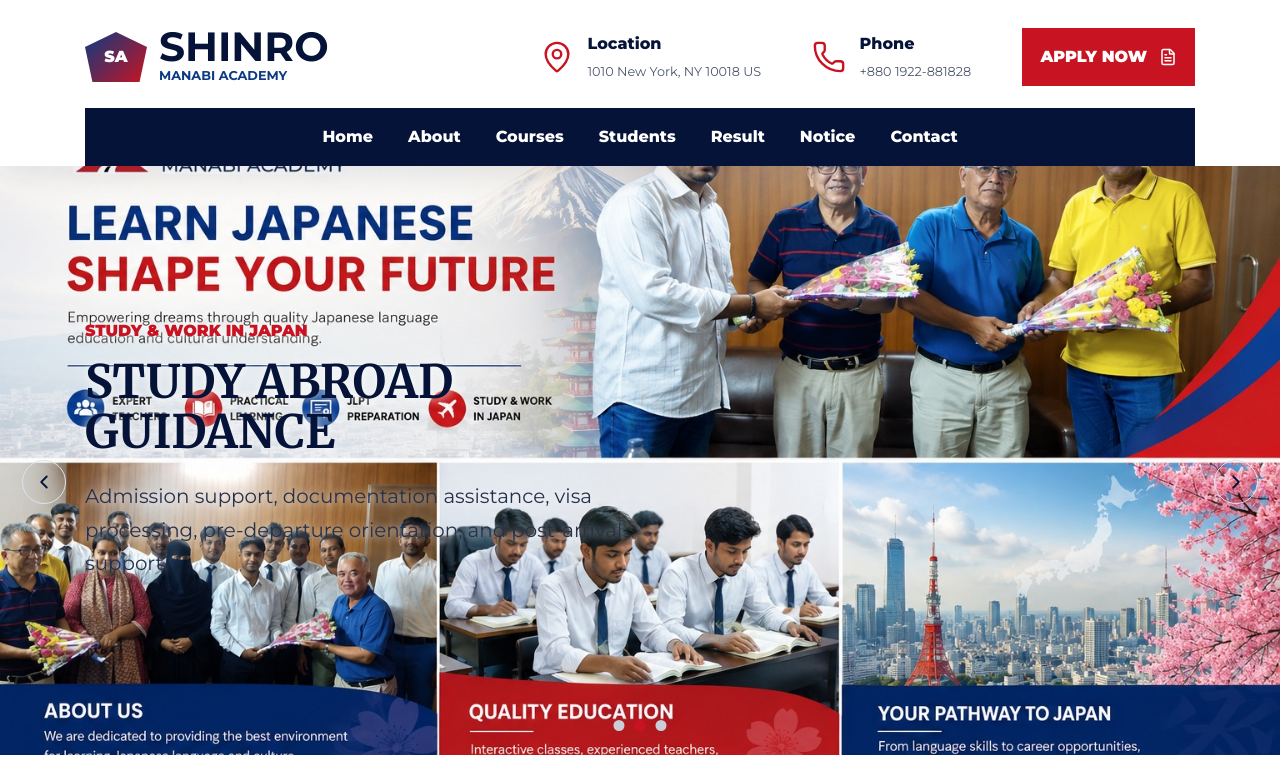
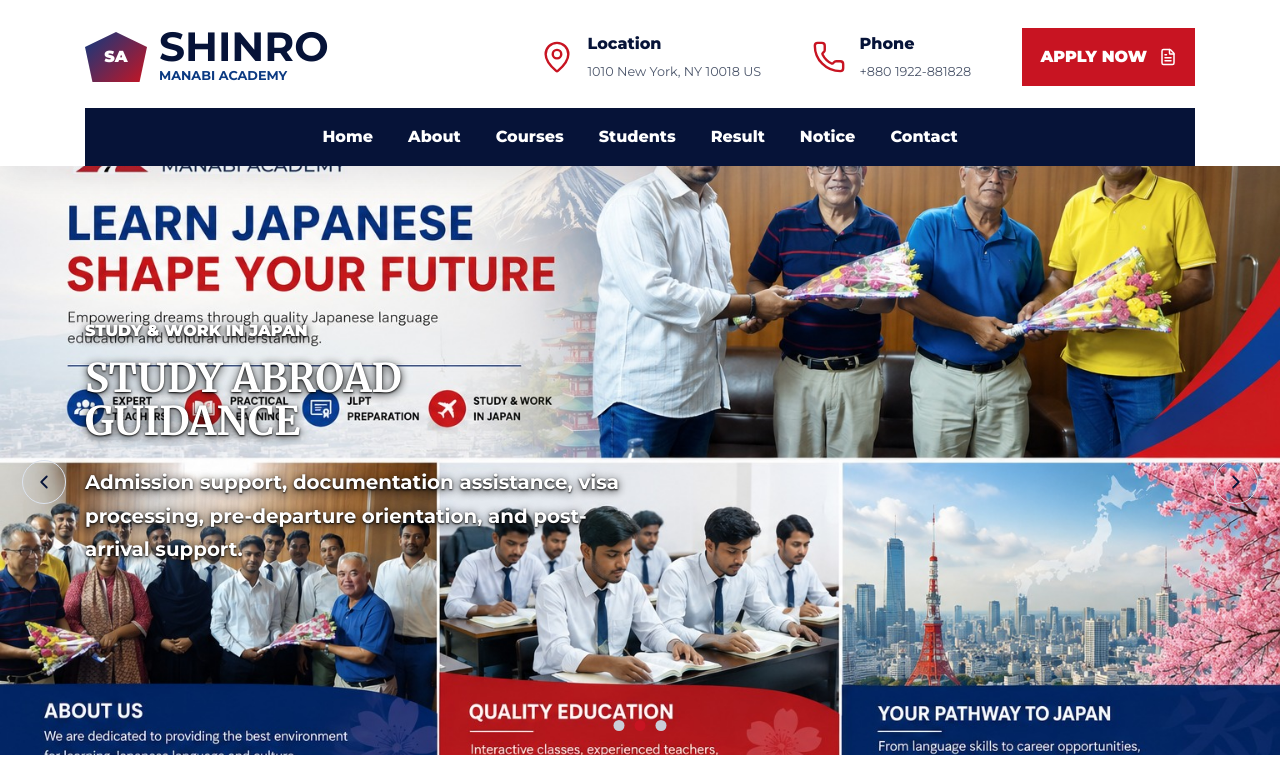
Before and after one commit to Rifatul-Islam-Munna/education-landing-page-as-vai, a Next.js app: page / in a window 1280 px wide. Shown: the top 758 px of the page. Built offline with nearby package versions, Linux system fonts and the light colour scheme; no server answers; the database is empty.

Commit message:
updated thing

```diff
--- a/app/globals.css
+++ b/app/globals.css
@@ -289,12 +289,12 @@ html {
   width: min(1110px, calc(100% - 48px));
   margin: 0 auto;
   padding-top: clamp(90px, 12vw, 155px);
-  color: var(--deep);
-  text-shadow: 0 1px 8px rgba(255, 255, 255, 0.9);
+  color: #fff;
+  text-shadow: 0 2px 8px rgba(0, 0, 0, 0.9), 0 1px 2px rgba(0, 0, 0, 0.95);
 }
 
 .hero-content p {
-  color: var(--red);
+  color: #fff;
   font-weight: 900;
   text-transform: uppercase;
   letter-spacing: 0;
@@ -304,7 +304,7 @@ html {
   margin-top: 14px;
   max-width: 520px;
   font-family: var(--font-merriweather), serif;
-  font-size: clamp(2rem, 3.6vw, 3.75rem);
+  font-size: clamp(1.8rem, 3.1vw, 3.25rem);
   line-height: 1.1;
   text-transform: uppercase;
 }
@@ -313,8 +313,9 @@ html {
   display: block;
   max-width: 560px;
   margin-top: 22px;
-  color: #27314b;
+  color: #fff;
   font-size: clamp(1rem, 1.55vw, 1.25rem);
+  font-weight: 700;
   line-height: 1.7;
 }
 
@@ -854,7 +855,7 @@ html {
   }
 
   .site-page .hero-content h1 {
-    font-size: clamp(1.9rem, 9vw, 3rem);
+    font-size: clamp(1.7rem, 8vw, 2.65rem);
   }
 
   .hero-content {
```
